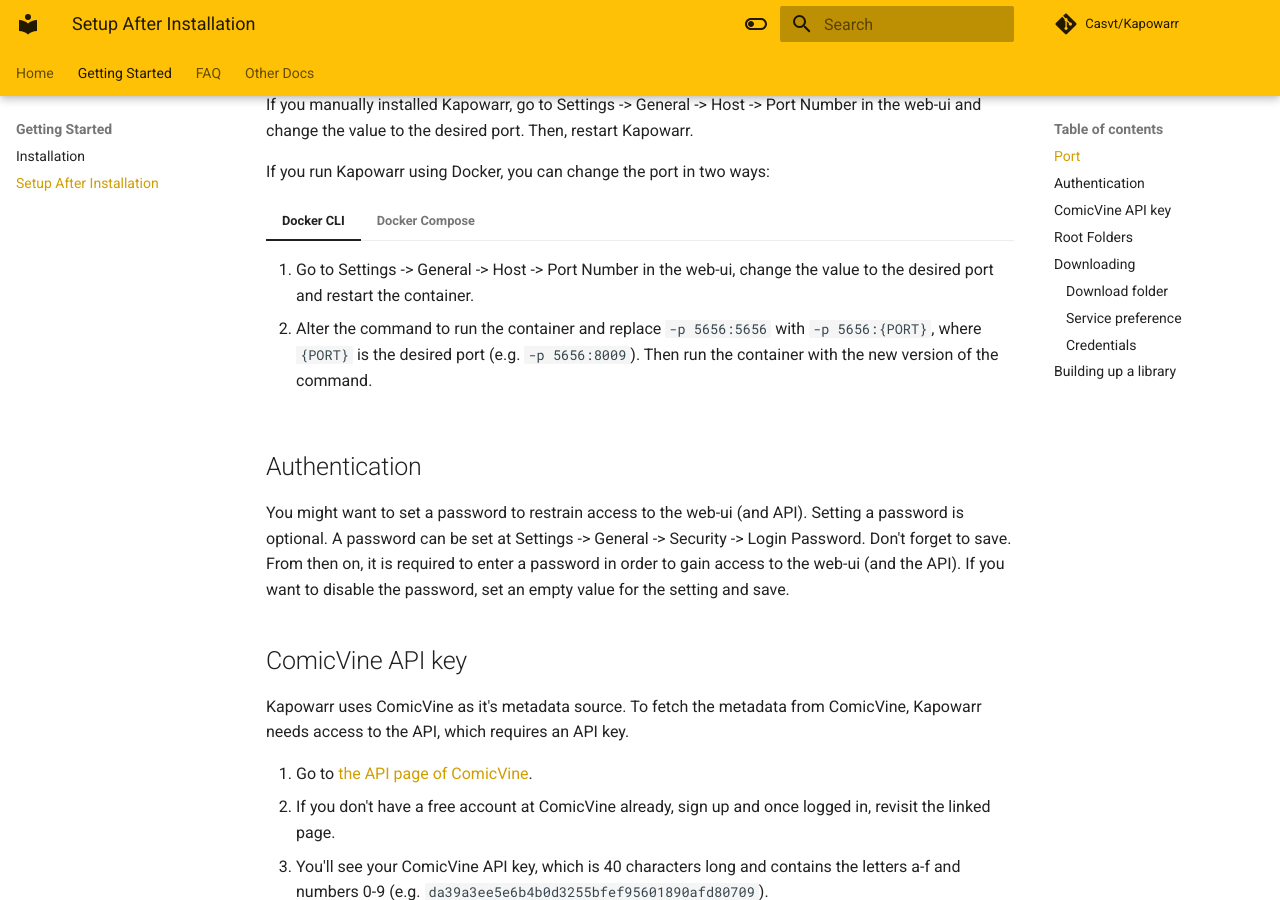
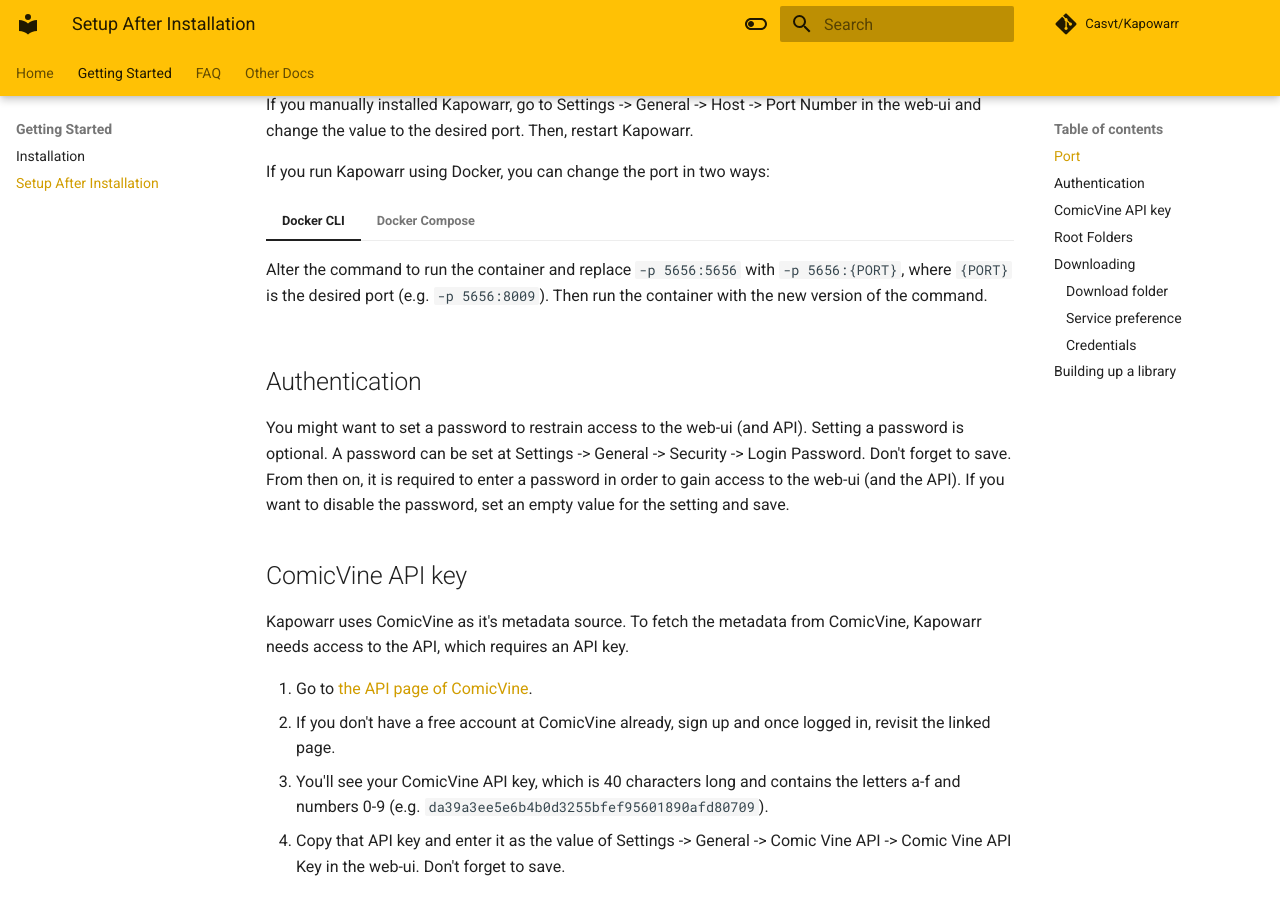
Before and after one commit to Casvt/Kapowarr, an MkDocs documentation site: the page built from docs/setup_after_installation.md, in a window 1280 px wide and 900 px high, scrolled down 345 px. Built offline with MkDocs 1.6.1 and Material for MkDocs 9.7.7, drawn with Linux system fonts in a browser that asks for light colours; comment, search, counter and statistics services are not loaded.

Commit message:
Fixed docs on changing the port

```diff
--- a/docs/setup_after_installation.md
+++ b/docs/setup_after_installation.md
@@ -10,12 +10,10 @@
 If you run Kapowarr using Docker, you can change the port in two ways:
 
 === "Docker CLI"
-	1. Go to Settings -> General -> Host -> Port Number in the web-ui, change the value to the desired port and restart the container.
-	2. Alter the command to run the container and replace `-p 5656:5656` with `-p 5656:{PORT}`, where `{PORT}` is the desired port (e.g. `-p 5656:8009`). Then run the container with the new version of the command.
+	Alter the command to run the container and replace `-p 5656:5656` with `-p 5656:{PORT}`, where `{PORT}` is the desired port (e.g. `-p 5656:8009`). Then run the container with the new version of the command.
 
 === "Docker Compose"
-	1. Go to Settings -> General -> Host -> Port Number in the web-ui, change the value to the desired port and restart the container.
-	2. Alter the file to run the container and replace `- 5656:5656` with `- 5656:{PORT}`, where `{PORT}` is the desired port (e.g. `- 5656:8009`). Then run the container with the new version of the file.
+	Alter the file to run the container and replace `- 5656:5656` with `- 5656:{PORT}`, where `{PORT}` is the desired port (e.g. `- 5656:8009`). Then run the container with the new version of the file.
 
 ## Authentication
 You might want to set a password to restrain access to the web-ui (and API). Setting a password is optional. A password can be set at Settings -> General -> Security -> Login Password. Don't forget to save. From then on, it is required to enter a password in order to gain access to the web-ui (and the API). If you want to disable the password, set an empty value for the setting and save.
```
